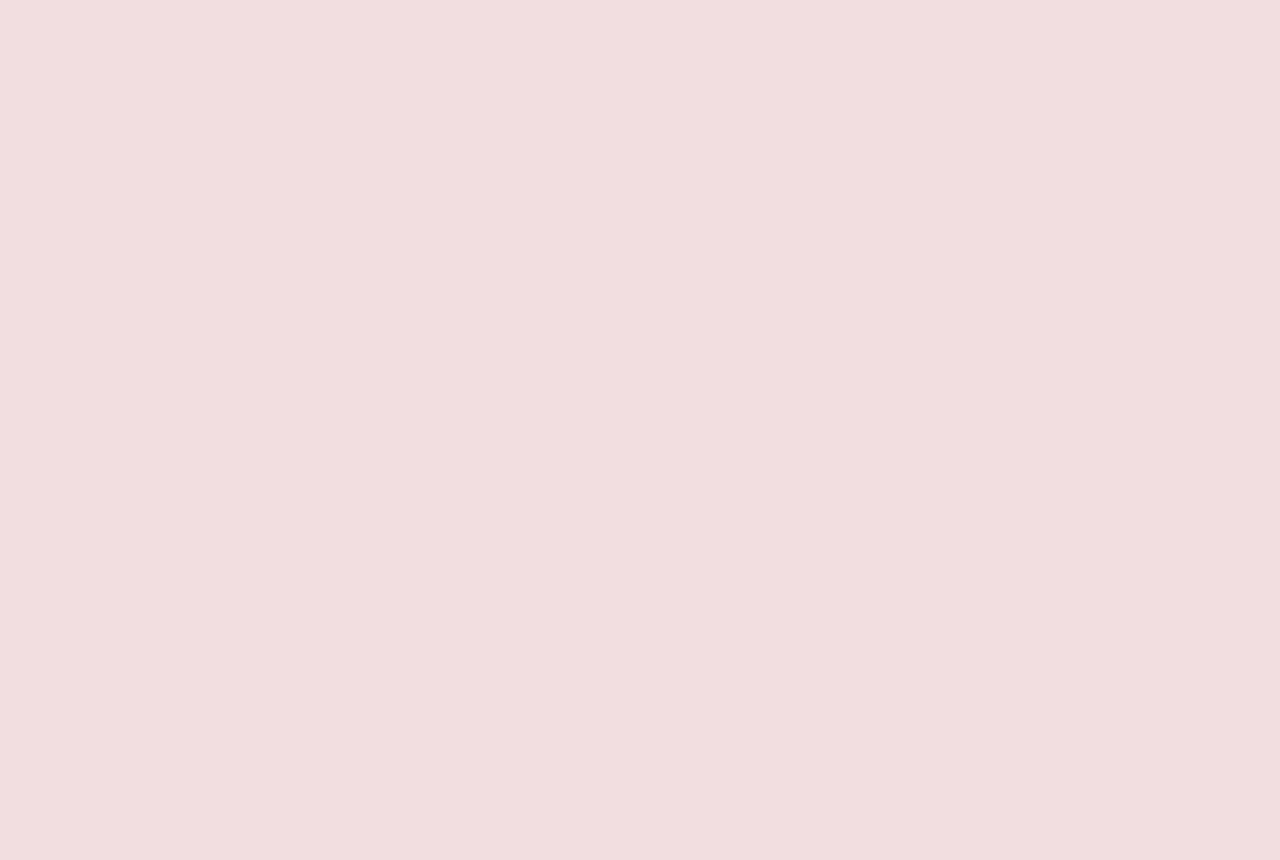
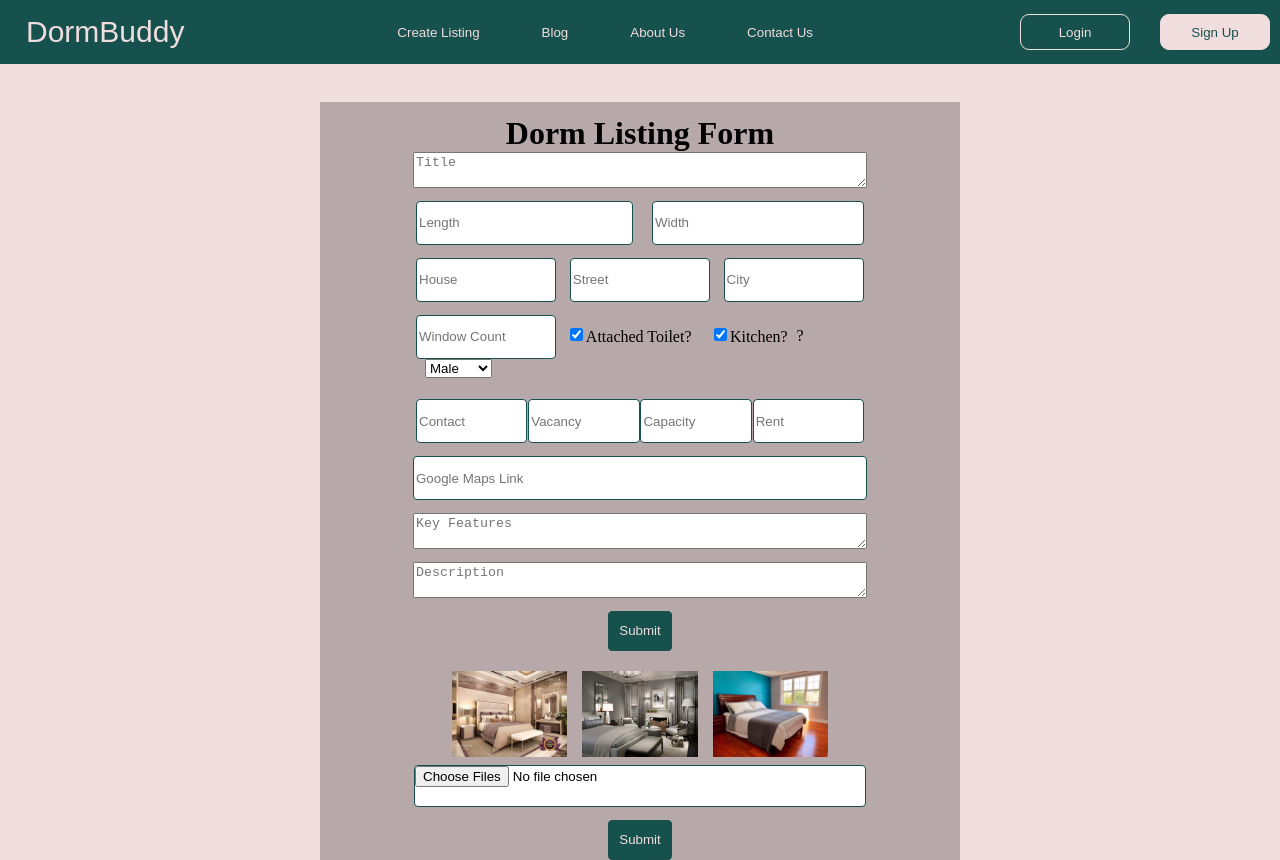
Before and after one commit to KrabbyKrabby/dormbuddy, a React (Create React App) app: page /listing in a window 1280 px wide. Before the commit this address had no page. Before the commit the page ends 800 px from the top, so only its background shows below. Built offline with nearby package versions, Linux system fonts and the light colour scheme.

Commit message:
Added Dorm Listing Page

```diff
--- a/src/App.js
+++ b/src/App.js
@@ -6,6 +6,7 @@ import LoginPage from './pages/LoginPage';
 import SignupPage from './pages/SignupPage';
 import SearchPage from './pages/SearchPage';
 import DormPage from './pages/DormPage';
+import ListingPage from './pages/ListingPage';
 
 function App() {
 
@@ -20,34 +21,34 @@ function App() {
         kitchen: true,
       },
       currentDorm: {
-        postId:1,
-        userEmail:"post1@gmail.com",
-        userContact:"01712345678",
-        title : "Dorm 1",
-        rent : 1000,
-        mapLink : "Location 1",
+        postId:null,
+        userEmail:"",
+        userContact:"",
+        title : "",
+        rent : null,
+        mapLink : "",
         address:{
-            house: null,
-            street:"Street 1",
-            city:"City 1",
+            house: "",
+            street:"",
+            city:"",
         },
         images :{
-            imagePath1:"./publicImage/image1.jpg",
-            imagePath2:"./publicImage/image2.jpg",
-            imagePath3:"./publicImage/image3.jpg",
+            imagePath1:"",
+            imagePath2:"",
+            imagePath3:"",
         },
-        windowCount : 4,
+        windowCount : null,
         isToiletAttached : true,
         isKitchenAvailable : true,
         dimensions:{
-            height:10,
-            width:15,
+            length:null,
+            width:null,
         },
-        vacancy : 1,
-        capacity : 2,
-        keyFeatures : "Good place",
-        description : "IDK Dorm Good",
-        prefGender : "male",
+        vacancy : null,
+        capacity : null,
+        keyFeatures : "",
+        description : "",
+        prefGender : "",
       }
     }
   );
@@ -117,6 +118,12 @@ function App() {
         Search = {Search}
         SelectDorm = {SelectDorm}
       />}/>
+      <Route path="/listing" element={<ListingPage
+        {...data}
+        Login = {Login}
+        Search = {Search}
+        SelectDorm = {SelectDorm}
+      />}/>
     </Routes>
   );
 }
--- a/src/components/CSS/Navbar.css
+++ b/src/components/CSS/Navbar.css
@@ -16,10 +16,6 @@ html{
     align-items: center;
   }
 
-  .title{
-    color: #F0DEDE;
-    margin-left: 20px;
-  }
 
   button{
     height: 36px;
@@ -45,7 +41,6 @@ html{
     border: 0px;
     margin-left: 50px;
     color: #F0DEDE;
-
   }
 
   .contactUs{
@@ -82,3 +77,13 @@ html{
     margin-right: 30px;
     color: #F0DEDE;
   }
+
+  .title{
+    background: #17514D;
+    border: 0px;
+    margin-left: 50px;
+    color: #F0DEDE;
+    color: #F0DEDE;
+    margin-left: 20px;
+    font-size: 30px;
+  }
--- a/src/components/Navbar.js
+++ b/src/components/Navbar.js
@@ -6,15 +6,20 @@ export default function Navbar(props){
 
     const navigate = useNavigate()
 
-    function onSubmit()
+    function onSubmitListing()
     {
-        // props.personEmail === "" ? navigate('/login') : navigate('/listing')
+        props.personEmail === "" ? navigate('/login') : navigate('/listing')
+    }
+
+    function onSubmitHomepage()
+    {
+        navigate('/')
     }
 
     return(
         <nav className="navbar">
-            <h1 className="title">DormBuddy</h1>
-            <button className="agents" onClick={onSubmit}>Create Listing</button>
+            <button className="title" onClick={onSubmitHomepage}>DormBuddy</button>
+            <button className="agents" onClick={onSubmitListing}>Create Listing</button>
             <button className="blog">Blog</button>
             <button className="aboutUs">About Us</button>
             <button className="contactUs">Contact Us</button>
--- a/src/components/SignupCard.js
+++ b/src/components/SignupCard.js
@@ -23,7 +23,6 @@ export default function SignupCard() {
     }
 
     return (
-
         <div className="signupSignupCard">
             <form className="signupUpperCard" onSubmit={handleSubmit}>
                 <h1 className='signupTitle'>Register</h1>
--- a/src/pages/CSS/ListingPage.css
+++ b/src/pages/CSS/ListingPage.css
@@ -0,0 +1,111 @@
+html{
+    height: 100%;
+  }
+
+  h1{
+    margin: 0px;
+  }
+
+  .formPage{
+    display: flex;
+    flex-direction: column;
+    width: 50%;
+    height: auto;
+    background: rgba(0, 0, 0, 0.24);
+    margin-left: auto;
+    margin-right: auto;
+    margin-top: 3%;
+    align-items: center;
+  }
+
+  .formName{
+    align-self: center;
+    margin-top: 2%;
+  }
+
+  .formTitle{
+    width: 70%;
+  }
+
+  .dimension{
+    display: flex;
+    margin-top: 2%;
+    width: 70%;
+    justify-content: space-between;
+  }
+
+  .length{
+    width: 47%;
+  }
+  .width{
+    width: 46%;
+  }
+
+  .addressPlace{
+    display: flex;
+    width: 70%;
+    margin-top: 2%;
+    justify-content: space-between;
+  }
+
+  .addressPlace > input{
+    width: 30%;
+  }
+
+  .window-toilet-kitchen{
+    margin-top: 2%;
+    width: 70%;
+  }
+
+  .windowForm{
+    width: 30%;
+  }
+
+  .labelGender{
+    margin-left: 2%;
+  }
+
+  .prefGender{
+    margin-left: 2%;
+  }
+
+  .contact-vacancy-capacity-rent{
+    display: flex;
+    width: 70%;
+    margin-top: 2%;
+    justify-content: space-between;
+  }
+
+  .contact-vacancy-capacity-rent > input{
+    margin-top: 2%;
+    width: 23.5%;
+  }
+
+  .mapLinkForm{
+    width: 70%;
+    margin-top: 2%;
+  }
+
+  .keyFeaturesForm{
+    width: 70%;
+    margin-top: 2%;
+  }
+
+  .descriptionForm{
+    width: 70%;
+    margin-top: 2%;
+  }
+
+  .submitButton{
+    margin-top: 2%;
+    width: 10%;
+    height: 40px;
+    border-radius: 4px;
+    border: 1px solid #17514D;
+    background: #17514D;
+    color: #F0DEDE;
+  }
+
+  .lowerImageContainer{
+    width: 60%;
+  }
--- a/src/pages/DormPage.js
+++ b/src/pages/DormPage.js
@@ -25,7 +25,7 @@ export default function DormPage(props) {
                         </div>
                         <div className='dormpage-address-link'>
                             <div className='dormpage-address'>
-                                <h1>{"House no: " + props.currentDorm.address.house}</h1>
+                                <h1>{props.currentDorm.address.house}</h1>
                                 <h1>{props.currentDorm.address.street}</h1>
                                 <h1>{props.currentDorm.address.city}</h1>
                             </div>
@@ -66,11 +66,11 @@ export default function DormPage(props) {
                         <h1 className='contact-agent'>Contact Agent</h1>
                         <div className='contact-info'>
                             <img src = {PhoneLogo} alt = 'Phone Logo' className='phone-logo'/>
-                            <h1 className='phone-number'>+94 77 123 4567</h1>
+                            <h1 className='phone-number'>{props.currentDorm.userContact}</h1>
                         </div>
                         <div className='email-info'>
                             <img src = {EmailLogo} alt = 'Email Logo' className='email-logo'/>
-                            <h1 className='email'>dormbuddy@gmail.com</h1>
+                            <h1 className='email'>{props.currentDorm.userEmail}</h1>
                         </div>
                         <h1 className='safety-tips'>Note</h1>
                         <h1 className='safety-tip-info'>For any inconvenience please contact our helpline</h1>
--- a/src/pages/ListingPage.js
+++ b/src/pages/ListingPage.js
@@ -0,0 +1,188 @@
+import { json } from "react-router";
+import Navbar from "../components/Navbar";
+import "./CSS/ListingPage.css";
+import React from 'react';
+export default function ListingPage(props)
+{
+
+    const [data, setData] = React.useState(
+        {
+            postId:null,
+            userEmail: props.personEmail,
+            userContact:"",
+            title : "",
+            rent : null,
+            mapLink : "",
+
+            house: "",
+            street:"",
+            city:"",
+
+            imagePath1:"",
+            imagePath2:"",
+            imagePath3:"",
+
+            windowCount : null,
+            isToiletAttached : true,
+            isKitchenAvailable : true,
+
+            length:null,
+            width:null,
+
+            vacancy : null,
+            capacity : null,
+            keyFeatures : "",
+            description : "",
+            prefGender : "",
+          }
+    )
+
+    function handleChange(e) {
+        const { name, value, type, checked } = e.target
+        setData(prevState => {
+            return {
+                ...prevState,
+                [name]: type === "checkbox" ? checked : value
+            }
+        })
+    }
+
+
+    const [formData, setFormData] = React.useState(
+        {
+            postId:null,
+            userEmail: props.personEmail,
+            userContact:"",
+            title : "",
+            rent : null,
+            mapLink : "",
+            address:{
+                house: "",
+                street:"",
+                city:"",
+            },
+            images :{
+                imagePath1:"",
+                imagePath2:"",
+                imagePath3:"",
+            },
+            windowCount : null,
+            isToiletAttached : true,
+            isKitchenAvailable : true,
+            dimensions:{
+                length:null,
+                width:null,
+            },
+            vacancy : null,
+            capacity : null,
+            keyFeatures : "",
+            description : "",
+            prefGender : "",
+          }
+      );
+
+    function onSubmit(){
+        setFormData( prevdata => {
+            return {
+                ...prevdata,
+                postId: null,
+                userEmail: props.personEmail,
+                userContact: data.userContact,
+                title : data.title,
+                rent : data.rent,
+                mapLink : data.mapLink,
+                address:{
+                    house: data.house,
+                    street:data.street,
+                    city:data.city,
+                },
+                images :{
+                    imagePath1:data.imagePath1,
+                    imagePath2:data.imagePath2,
+                    imagePath3:data.imagePath3,
+                },
+                windowCount : data.windowCount,
+                isToiletAttached : data.isToiletAttached,
+                isKitchenAvailable : data.isKitchenAvailable,
+                dimensions:{
+                    length:data.length,
+                    width:data.width,
+                },
+                vacancy : data.vacancy,
+                capacity : data.capacity,
+                keyFeatures : data.keyFeatures,
+                description : data.description,
+                prefGender : data.prefGender,
+            }
+        })
+    }
+
+
+
+
+    return(
+        <main className="listingMain">
+            <Navbar {...props}/>
+            <div className="formPage">
+                <h1 className="formName">Dorm Listing Form</h1>
+
+                <textarea className="formTitle" placeholder="Title" onChange={handleChange} name = "title" value = {data.title} />
+
+
+                <div className="dimension">
+                    <input className="length" placeholder="Length" onChange={handleChange} name = "length" value = {data.length} />
+                    <input className="width" placeholder="Width" onChange={handleChange} name = "width" value = {data.width} />
+                </div>
+
+                <div className="addressPlace">
+                    <input className="house" placeholder="House" onChange={handleChange} name = "house" value = {data.house} />
+                    <input className="street" placeholder="Street" onChange={handleChange} name = "street" value = {data.street} />
+                    <input className="city" placeholder="City" onChange={handleChange} name = "city" value = {data.city} />
+                </div>
+
+                <div className="window-toilet-kitchen">
+                    <input className="windowForm" placeholder="Window Count" onChange={handleChange} name = "windowCount" value = {data.windowCount} />
+
+                    <input type = "checkbox" className="toilet" id = "toilet" name = "isToiletAttached" onChange = {handleChange} checked = {data.isToiletAttached}  />
+                    <label htmlFor="toilet">Attached Toilet?</label>
+
+                    <input type = "checkbox" className="kitchen" id = "kitchen" name = "isKitchenAvailable" onChange = {handleChange} checked = {data.isKitchenAvailable}  />
+                    <label htmlFor="kitchen">Kitchen?</label>
+
+                    <label className="labelGender" htmlFor="prefGender">?</label>
+                    <select id = "prefGender" className="prefGender" value = {data.prefGender} onChange={handleChange} name = "prefGender">
+                        <option value = "Male">Male</option>
+                        <option value = "Female">Female</option>
+                    </select>
+
+
+                </div>
+
+                <div className="contact-vacancy-capacity-rent">
+                    <input className="contactForm" placeholder="Contact" onChange={handleChange} name = "userContact" value = {data.userContact} />
+                    <input className="vacancyForm" placeholder="Vacancy" onChange={handleChange} name = "vacancy" value = {data.vacancy} />
+                    <input className="capacityForm" placeholder="Capacity" onChange={handleChange} name = "capacity" value = {data.capacity} />
+                    <input className="rentForm" placeholder="Rent" onChange={handleChange} name = "rent" value = {data.rent} />
+                </div>
+
+                <input className="mapLinkForm" placeholder="Google Maps Link" onChange={handleChange} name = "mapLink" value = {data.mapLink} />
+
+                <textarea className="keyFeaturesForm" placeholder="Key Features" onChange={handleChange} name = "keyFeatures" value = {data.keyFeatures} />
+
+                <textarea className="descriptionForm" placeholder="Description" onChange={handleChange} name = "description" value = {data.description} />
+
+                <button className="submitButton" onClick={onSubmit} >Submit</button>
+
+                <div className='lowerImageContainer'>
+                    <img src = "./publicImage/image1.jpg" alt = 'DummyImage' className='lowerImage1' />
+                    <img src = "./publicImage/image2.jpg" alt = 'DummyImage' className='lowerImage2' />
+                    <img src = "./publicImage/image3.jpg" alt = 'DummyImage' className='lowerImage3' />
+                </div>
+
+                <input type="file" multiple accept="image/*" onChange={handleChange} name = "imagePath1" value = {data.imagePath1} />
+
+                <button className="submitButton" onClick={onSubmit} >Submit</button>
+            </div>
+        </main>
+    );
+}
--- /dev/null
+++ b/src/pages/MyDormPage.js
@@ -0,0 +1,4 @@
+export function MyDormPage()
+{
+
+}
```
Also changed, not shown: src/DormData.js (+4 -4 lines), src/pages/CSS/MyDormPage.css (added).
